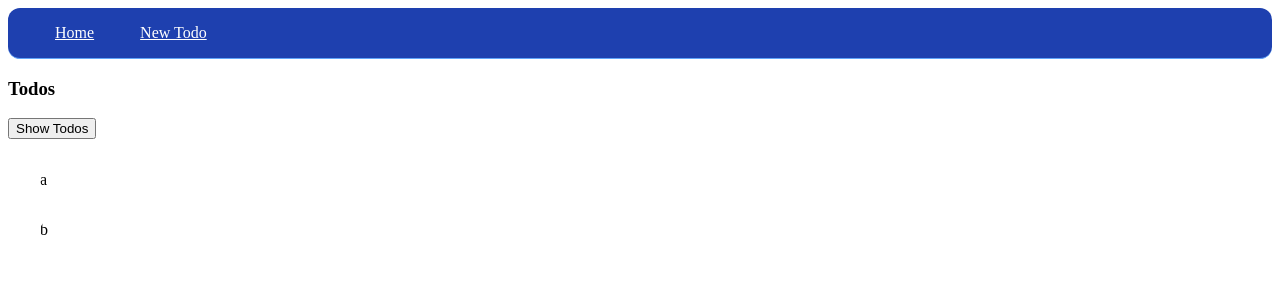
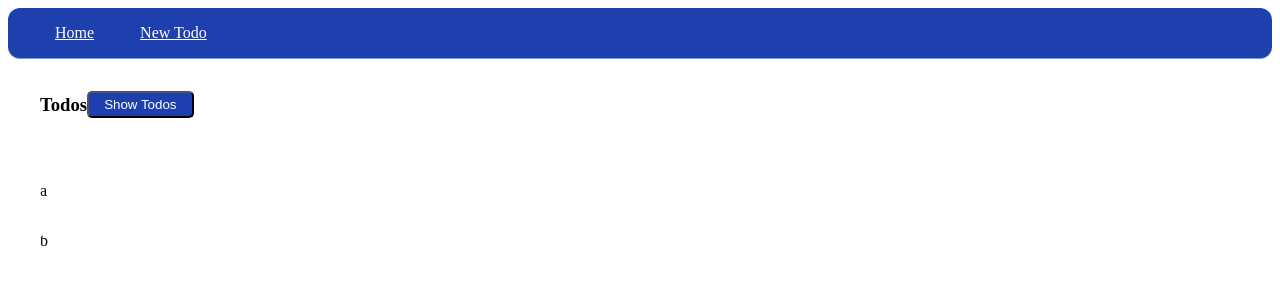
Before and after one commit to AliFarmaniDev/vue-todoApp, a Vue app: page / in a window 1280 px wide. Shown: the top 300 px of the page. Built offline with nearby package versions, Linux system fonts and the light colour scheme.

Commit message:
install sass and style home page

```diff
--- a/package.json
+++ b/package.json
@@ -24,6 +24,7 @@
     "eslint": "^9.14.0",
     "eslint-plugin-vue": "^9.30.0",
     "prettier": "^3.3.3",
+    "sass": "^1.80.6",
     "vite": "^5.4.10",
     "vite-plugin-vue-devtools": "^7.5.4"
   }
--- a/src/views/HomeView.vue
+++ b/src/views/HomeView.vue
@@ -28,3 +28,25 @@ const todos = [
     </Warpper>
   </div>
 </template>
+
+<style lang="scss" scoped>
+.header {
+  padding: 1rem 2rem;
+  display: flex;
+  align-items: center;
+  div {
+    display: flex;
+    align-items: center;
+    gap: 10px;
+  }
+  button {
+    color: #fff;
+    background-color: #1e40af;
+    padding: 4px 15px;
+    border-radius: 5px;
+    a:hover {
+      background-color: #0ea5e9;
+    }
+  }
+}
+</style>
```
Also changed, not shown: 1 other file (tests, documents, lock files or other folders).
